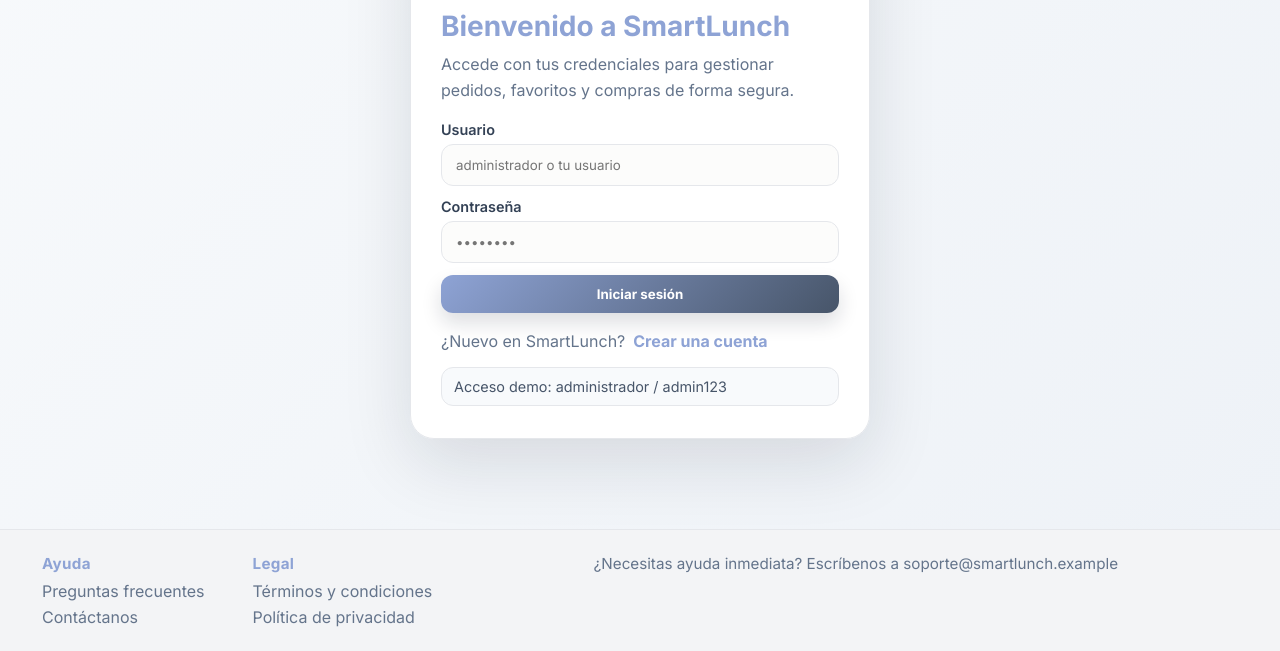
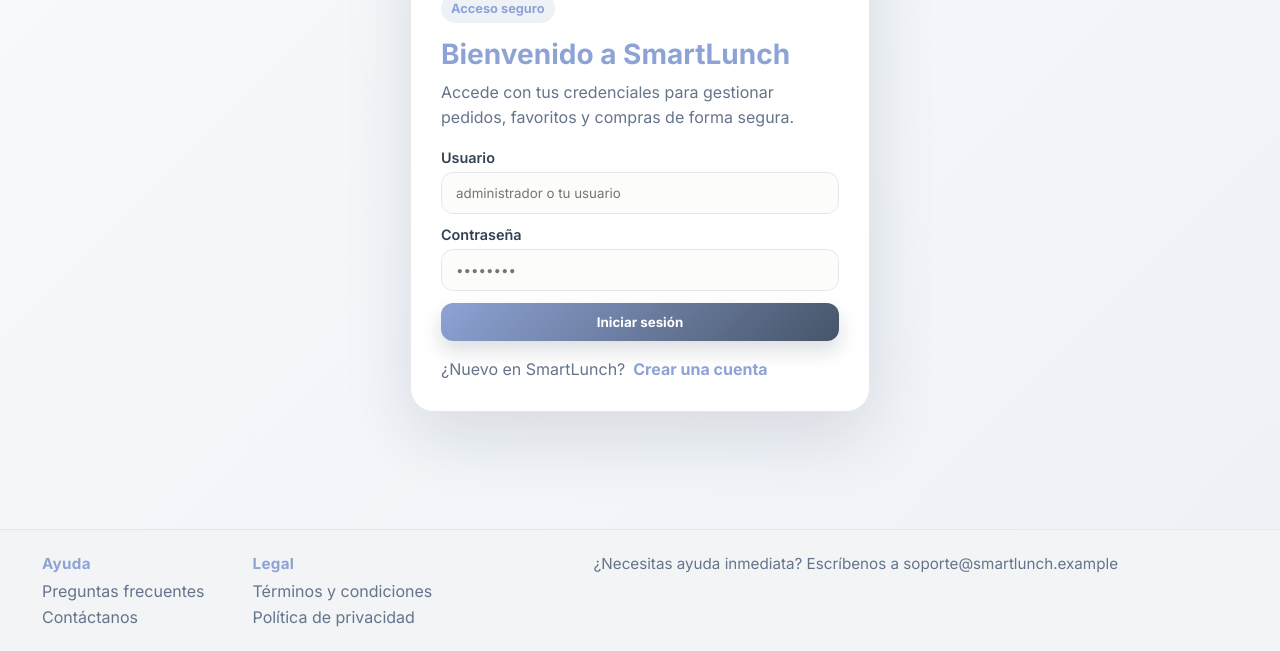
Before and after one commit to SmartLunch-beta/SmartLunch-beta.github.io, a plain HTML site: page login.html in a window 1280 px wide. Shown: the part 271-922 px from the top of the page. Drawn offline with Linux system fonts and the light colour scheme; files whose address does not match are found by name.

Commit message:
initial commit

```diff
--- a/login.html
+++ b/login.html
@@ -59,7 +59,7 @@
         <p>¿Nuevo en SmartLunch?</p>
         <a href="#" onclick="cambiarModoRegistro(event);">Crear una cuenta</a>
       </div>
-      <div class="helper-box">Acceso demo: administrador / admin123</div>
+      <!-- <div class="helper-box">Acceso demo: administrador / admin123</div> -->
     </div>
   </div>
 
```
